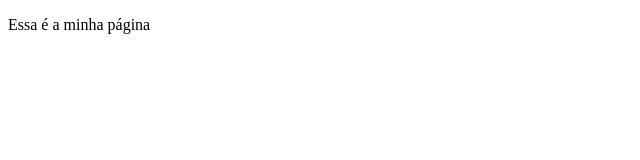
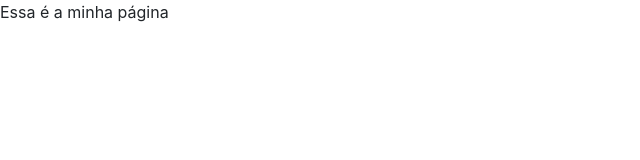
Before and after one commit to rsaggio/aula-git, a plain HTML site: page index.html in a window 1280 px wide. Shown: the whole page, without its empty margins (0-640 px from the left). Drawn offline with nearby package versions, Linux system fonts and the light colour scheme.

Commit message:
adicionando o bootstrap

```diff
--- a/index.html
+++ b/index.html
@@ -4,6 +4,7 @@
     <meta charset="UTF-8">
     <meta http-equiv="X-UA-Compatible" content="IE=edge">
     <meta name="viewport" content="width=device-width, initial-scale=1.0">
+    <link rel="stylesheet" href="https://cdn.jsdelivr.net/npm/bootstrap@4.6.0/dist/css/bootstrap.min.css">
     <title>Minha Página</title>
 </head>
 <body>
```
